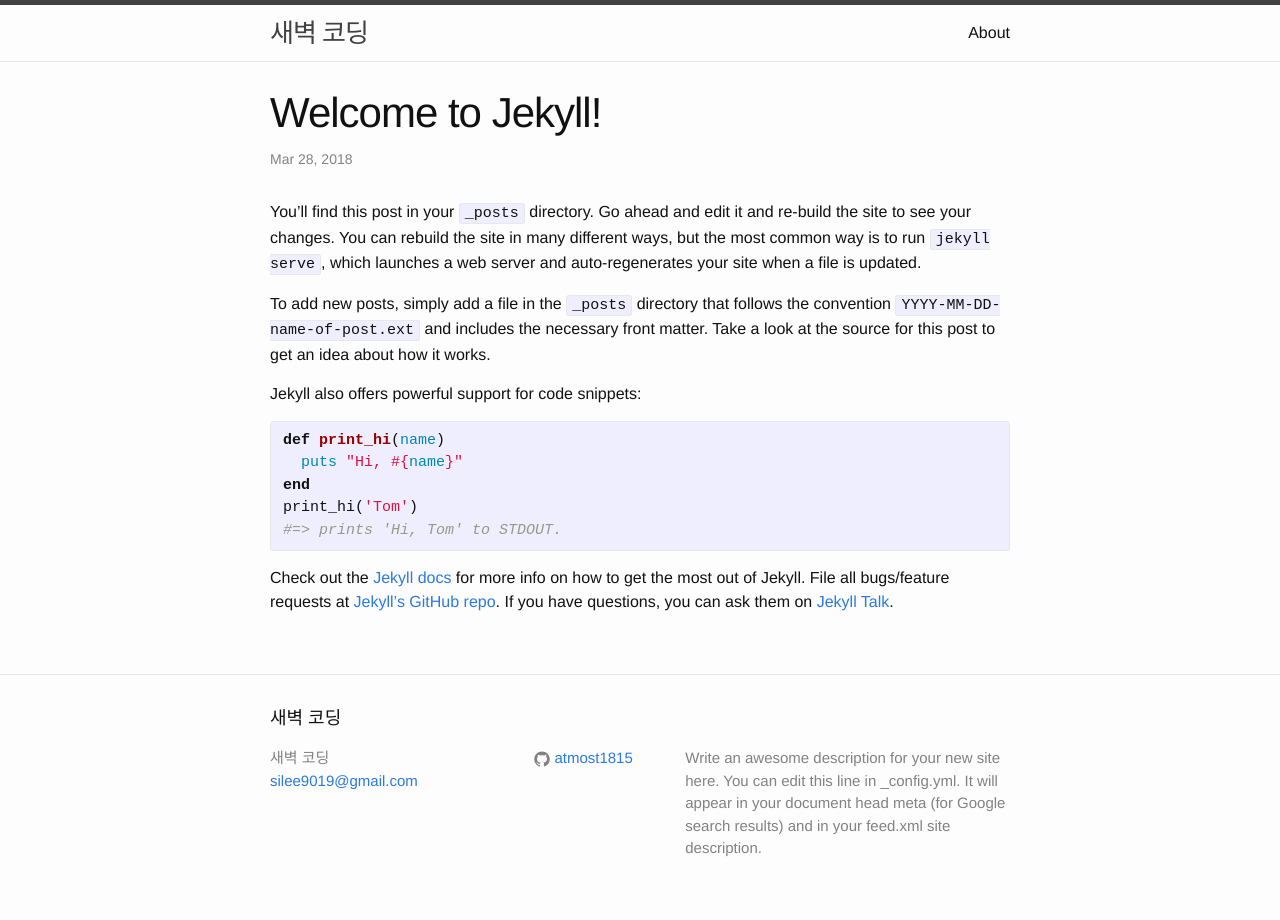
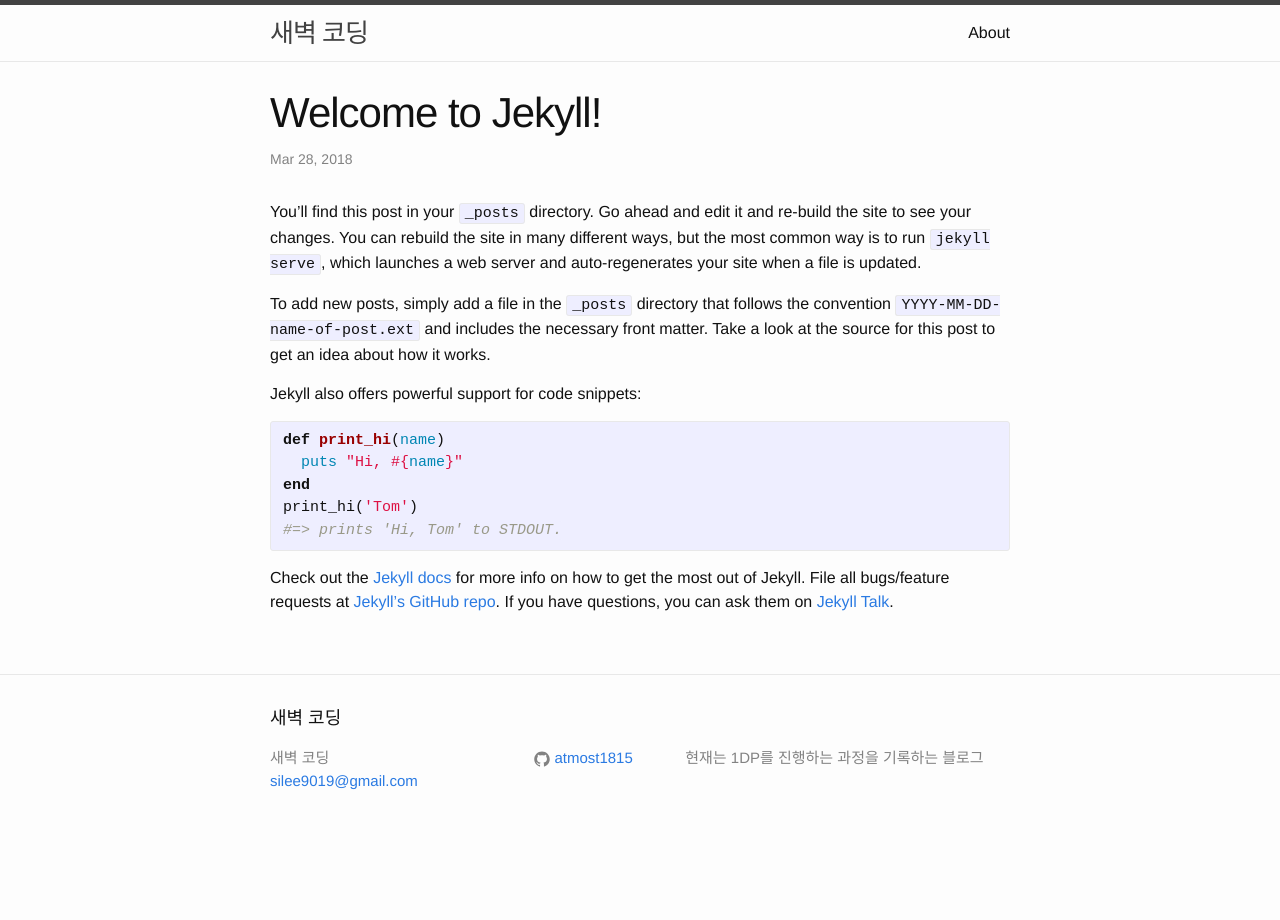
Before and after one commit to 2sangin/2sangin.github.io, a Jekyll site: the page built from _posts/2018-03-28-welcome-to-jekyll.markdown, in a window 1280 px wide. Built offline with Jekyll 4.4.1, drawn with Linux system fonts in a browser that asks for light colours.

Commit message:
digital counter 포스트 추가, disqus 추가

```diff
--- a/_config.yml
+++ b/_config.yml
@@ -9,13 +9,12 @@
 title: 새벽 코딩
 email: silee9019@gmail.com
 description: > # this means to ignore newlines until "baseurl:"
-  Write an awesome description for your new site here. You can edit this
-  line in _config.yml. It will appear in your document head meta (for
-  Google search results) and in your feed.xml site description.
+  현재는 1DP를 진행하는 과정을 기록하는 블로그
 baseurl: "" # the subpath of your site, e.g. /blog
 url: "https://atmost1815.github.io" # the base hostname & protocol for your site
 #twitter_username: jekyllrb
 github_username: atmost1815
 
 # Build settings
+highlighter:
 markdown: kramdown
--- /dev/null
+++ b/_includes/disqus.html
@@ -0,0 +1,22 @@
+{% if page.comments %}
+<div id="disqus_thread"></div>
+<script>
+    /**
+     *  RECOMMENDED CONFIGURATION VARIABLES: EDIT AND UNCOMMENT THE SECTION BELOW TO INSERT DYNAMIC VALUES FROM YOUR PLATFORM OR CMS.
+     *  LEARN WHY DEFINING THESE VARIABLES IS IMPORTANT: https://disqus.com/admin/universalcode/#configuration-variables*/
+    var disqus_config = function() {
+        this.page.url = "{{ site.url }}{{ page.url }}"; // Replace PAGE_URL with your page's canonical URL variable
+        this.page.identifier = "{{ page.id }}"; // Replace PAGE_IDENTIFIER with your page's unique identifier variable
+    };
+
+    (function() { // DON'T EDIT BELOW THIS LINE
+        var d = document,
+            s = d.createElement('script');
+        s.src = 'https://atmost1815.disqus.com/embed.js';
+        s.setAttribute('data-timestamp', +new Date());
+        (d.head || d.body).appendChild(s);
+    })();
+
+</script>
+<noscript>Please enable JavaScript to view the <a href="https://disqus.com/?ref_noscript">comments powered by Disqus.</a></noscript>
+{% endif %}
--- a/_layouts/post.html
+++ b/_layouts/post.html
@@ -13,3 +14,5 @@ layout: default
   </div>
 
 </article>
+
+{% include disqus.html %}
--- a/_sass/_syntax-highlighting.scss
+++ b/_sass/_syntax-highlighting.scss
@@ -69,3 +69,46 @@
     .vi    { color: #008080 } // Name.Variable.Instance
     .il    { color: #099 } // Literal.Number.Integer.Long
 }
+
+// so that the line numbers are not selectable
+@mixin unselectable() {
+  -webkit-touch-callout: none;
+  -webkit-user-select: none;
+  -khtml-user-select: none;
+  -moz-user-select: none;
+  -ms-user-select: none;
+  user-select: none;
+}
+@mixin opacity($opacity) {
+  opacity: $opacity;
+  $opacity-ie: $opacity * 100;
+  filter: alpha(opacity=$opacity-ie); //IE8
+}
+
+// having a lineno-container made it easier to style line number
+// code blocks without impacting normal code blocks
+.lineno-container > figure > pre {
+  padding: 0px;
+}
+
+.highlight {
+  pre.lineno {
+    border: none;
+    @include opacity(0.6);
+  }
+
+  .lineno {
+    @include unselectable();
+  }
+
+  .gutter {
+    border-right: 1px solid #ccc;
+  }
+
+  pre {
+    pre {
+      border: none;
+      margin-bottom: 0px;
+    }
+  }
+}
```
Also changed, not shown: other parts of _layouts/post.html (+1 -0 lines), _posts/2018-03-26-digital-counter.markdown (added, +51 -0 lines), 1 other file.
